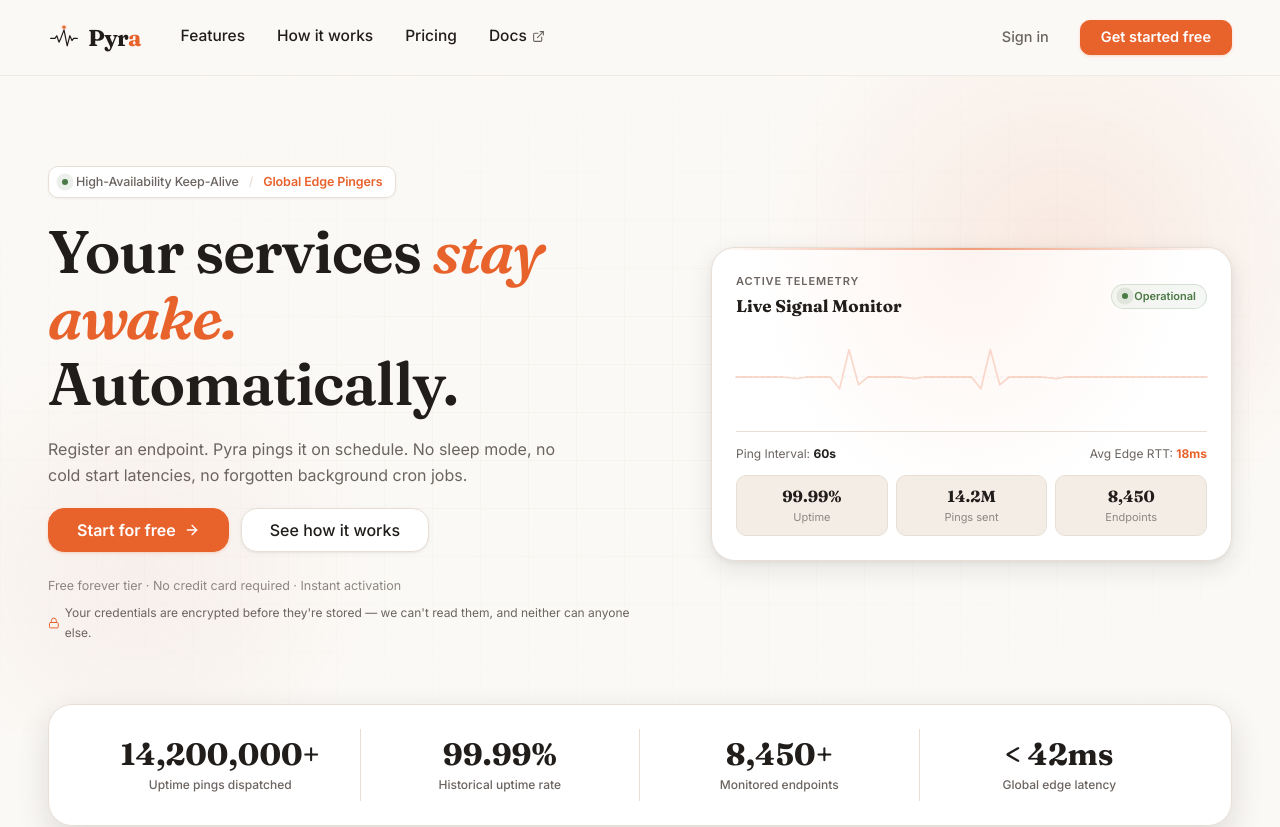
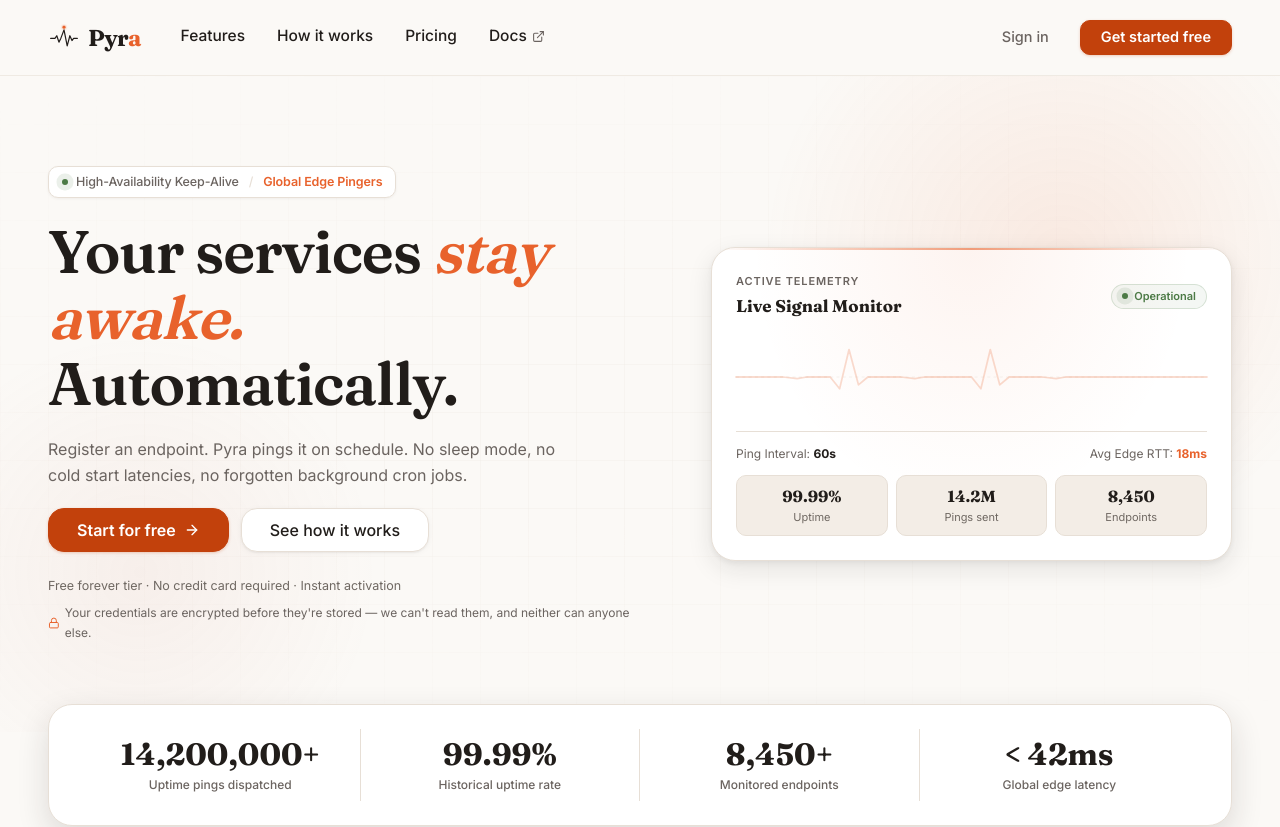
Before and after one commit to Hazy019/pyra-keep-alive, a Next.js app in the folder apps/web/: page / in a window 1280 px wide. Shown: the top 827 px of the page. Built offline with nearby package versions, Linux system fonts and the light colour scheme; no server answers.

Commit message:
feat(security, design): per-request CSP nonce, COOP, self-hosted fonts with next/font, tabular-nums (TASK-4, TASK-5)

```diff
--- a/apps/web/next.config.ts
+++ b/apps/web/next.config.ts
@@ -1,18 +1,4 @@
 import type { NextConfig } from 'next'
-
-// Suppress Node.js DEP0005 (Buffer() deprecation) emitted by internal pg/postgres drivers
-if (typeof process !== 'undefined' && process.emitWarning) {
-  const originalEmitWarning = process.emitWarning
-  process.emitWarning = function (warning: any, ...args: any[]) {
-    if (typeof warning === 'string' && (warning.includes('DEP0005') || warning.includes('Buffer() is deprecated'))) {
-      return
-    }
-    if (typeof warning === 'object' && warning && (warning.code === 'DEP0005' || warning.name === 'DeprecationWarning' && warning.message?.includes('Buffer()'))) {
-      return
-    }
-    return (originalEmitWarning as any).apply(process, [warning, ...args])
-  }
-}
 
 const nextConfig: NextConfig = {
   // Strict mode catches React lifecycle issues earlier
@@ -42,28 +28,12 @@
           { key: 'X-Content-Type-Options', value: 'nosniff' },
           // Referrer
           { key: 'Referrer-Policy', value: 'strict-origin-when-cross-origin' },
+          // Cross-Origin Isolation
+          { key: 'Cross-Origin-Opener-Policy', value: 'same-origin' },
           // Permissions policy — deny camera/mic/geolocation by default
           {
             key: 'Permissions-Policy',
             value: 'camera=(), microphone=(), geolocation=()',
-          },
-          // CSP — script-src uses nonce in practice; this is the base policy
-          // In production, add your CDN domain to the allowlist
-          {
-            key: 'Content-Security-Policy',
-            value: [
-              "default-src 'self'",
-              "script-src 'self' 'unsafe-inline' 'unsafe-eval' https://challenges.cloudflare.com https://*.clerk.accounts.dev https://*.clerk.com https://clerk.pyra.dev",
-              "worker-src 'self' blob:",
-              "style-src 'self' 'unsafe-inline' https://fonts.googleapis.com",
-              "font-src 'self' https://fonts.gstatic.com",
-              "img-src 'self' data: https: blob: https://img.clerk.com",
-              "connect-src 'self' https://clerk.pyra.dev https://*.clerk.accounts.dev https://*.clerk.com https://api.clerk.com",
-              "frame-src 'self' https://challenges.cloudflare.com https://*.clerk.accounts.dev https://*.clerk.com",
-              "object-src 'none'",
-              "base-uri 'self'",
-              "form-action 'self'",
-            ].join('; '),
           },
         ],
       },
--- a/apps/web/src/app/globals.css
+++ b/apps/web/src/app/globals.css
@@ -1,6 +1,3 @@
-/* ─── Google Fonts ────────────────────────────────────────────────────────── */
-@import url("https://fonts.googleapis.com/css2?family=Inter:wght@300;400;500;600;700&family=Fraunces:ital,opsz,wght@0,9..144,400;0,9..144,600;0,9..144,700;1,9..144,400;1,9..144,600&display=swap");
-
 @import "tailwindcss";
 
 /* ─── Pyra Design Tokens ─────────────────────────────────────────────────── */
@@ -16,22 +13,31 @@
   --color-accent:      #E8622C;
   --color-accent-hover:#DF551F;
   --color-accent-dim:  #C74F1E;
+  --color-accent-btn:  #C2410C; /* AA/AAA compliant (~5.18:1 contrast with white text) */
+  --color-accent-btn-hover: #9A3412;
   --color-accent-glow: rgba(232, 98, 44, 0.12);
   --color-accent-glow-strong: rgba(232, 98, 44, 0.22);
   --color-secondary:   #C97B6B;
   --color-text:        #211D1A;
   --color-text-primary:#211D1A;
   --color-text-muted:  #6B6460;
-  --color-text-dim:    #8E8681;
+  --color-text-dim:    #6F6862; /* AA/AAA compliant (~5.21:1 contrast on #FBF9F6) */
   --color-text-on-dark:#F5F0EB;
   --color-success:     #4C7A46;
   --color-warning:     #B56A15;
   --color-error:       #B23A2E;
 
-  /* Typography */
-  --font-body:    "Inter", -apple-system, BlinkMacSystemFont, "Segoe UI", Roboto, sans-serif;
-  --font-heading: "Fraunces", Georgia, serif;
-  --font-mono:    "Geist Mono", "Fira Code", monospace;
+  /* ─── Typography & Font Roles ───────────────────────────────────────────────
+   * 1. Brand / Headings: Fraunces (Variable serif with optical size [opsz] axis for crisp,
+   *    warm editorial headings without thinning out).
+   * 2. Interface / Body: Inter (Highly legible neutral sans-serif for UI elements,
+   *    inputs, labels, paragraphs, and descriptions).
+   * 3. Data / Metrics:   Geist Mono (Monospace font strictly dedicated to numbers,
+   *    latencies, HTTP status codes, and timestamps with tabular numerals).
+   * ──────────────────────────────────────────────────────────────────────────── */
+  --font-body:    var(--font-inter), "Inter", -apple-system, BlinkMacSystemFont, "Segoe UI", Roboto, sans-serif;
+  --font-heading: var(--font-fraunces), "Fraunces", Georgia, serif;
+  --font-mono:    var(--font-geist-mono), "Geist Mono", "Fira Code", monospace;
 
   /* Spacing & Radii */
   --radius-sm:  6px;
@@ -96,9 +102,23 @@
 h1, h2, h3, h4, h5 {
   font-family: var(--font-heading);
   font-weight: 600;
+  font-optical-sizing: auto;
   line-height: 1.15;
   letter-spacing: -0.02em;
   color: var(--color-text);
+}
+
+/* Numeric alignment — eliminates jitter on live counters, latencies, and timestamps */
+.tabular-nums,
+[data-tabular-nums],
+.font-mono,
+code,
+time,
+.metric-value,
+.counter-value,
+.latency-badge {
+  font-variant-numeric: tabular-nums;
+  font-feature-settings: "tnum";
 }
 
 h1 { font-size: clamp(2.4rem, 5vw + 1rem, 3.75rem); }
@@ -256,17 +276,17 @@
 .btn:disabled:active { transform: none; }
 
 .btn-primary {
-  background: var(--color-accent);
+  background: var(--color-accent-btn);
   color: #FFFFFF;
-  border-color: var(--color-accent);
+  border-color: var(--color-accent-btn);
   font-weight: 600;
-  box-shadow: 0 1px 3px rgba(232, 98, 44, 0.25);
+  box-shadow: 0 1px 3px rgba(194, 65, 12, 0.25);
 }
 .btn-primary:hover {
-  background: var(--color-accent-hover);
-  border-color: var(--color-accent-hover);
+  background: var(--color-accent-btn-hover);
+  border-color: var(--color-accent-btn-hover);
   transform: translateY(-2px) scale(1.02);
-  box-shadow: 0 6px 20px rgba(232, 98, 44, 0.35);
+  box-shadow: 0 6px 20px rgba(194, 65, 12, 0.35);
   color: #FFFFFF;
 }
 
--- a/apps/web/src/app/layout.tsx
+++ b/apps/web/src/app/layout.tsx
@@ -1,6 +1,26 @@
 import type { Metadata } from 'next'
+import { Inter, Fraunces, Geist_Mono } from 'next/font/google'
 import './globals.css'
 import { ClerkProvider } from '@clerk/nextjs'
+
+const inter = Inter({
+  subsets: ['latin'],
+  variable: '--font-inter',
+  display: 'swap',
+})
+
+const fraunces = Fraunces({
+  subsets: ['latin'],
+  variable: '--font-fraunces',
+  display: 'swap',
+  axes: ['opsz'],
+})
+
+const geistMono = Geist_Mono({
+  subsets: ['latin'],
+  variable: '--font-geist-mono',
+  display: 'swap',
+})
 
 const siteUrl = process.env.NEXT_PUBLIC_APP_URL || 'https://pyra.dev'
 
@@ -13,12 +33,6 @@
   description:
     'Pyra automatically pings your HTTP endpoints, Supabase, Render, and Railway databases on schedule so they never pause, sleep, or suffer cold start latencies.',
   keywords: [
-    'kyrell santillan',
-    'Kyrell Santillan',
-    'Hazy019',
-    'Hazy',
-    '@Hazy019',
-    '@Hazy',
     'keep-alive',
     'uptime monitoring',
     'database keep-alive',
@@ -102,10 +116,10 @@
 const publishableKey = process.env.NEXT_PUBLIC_CLERK_PUBLISHABLE_KEY
 const isClerkConfigured = Boolean(
   publishableKey &&
-  publishableKey.startsWith('pk_') &&
-  !publishableKey.includes('placeholder') &&
-  !publishableKey.includes('...') &&
-  publishableKey !== 'pk_test_Y2xlcmsucHlyYS5kZXYk'
+    publishableKey.startsWith('pk_') &&
+    !publishableKey.includes('placeholder') &&
+    !publishableKey.includes('...') &&
+    publishableKey !== 'pk_test_Y2xlcmsucHlyYS5kZXYk',
 )
 
 const jsonLd = {
@@ -157,7 +171,12 @@
 
 export default function RootLayout({ children }: { children: React.ReactNode }) {
   return (
-    <html lang="en" suppressHydrationWarning data-scroll-behavior="smooth">
+    <html
+      lang="en"
+      className={`${inter.variable} ${fraunces.variable} ${geistMono.variable}`}
+      suppressHydrationWarning
+      data-scroll-behavior="smooth"
+    >
       <head>
         {/* Google Site Verification */}
         <meta name="google-site-verification" content="jurX14tSOTCPj1zMR21guSGjlv22Q17yRsd9fNjop5g" />
@@ -172,9 +191,6 @@
           type="application/ld+json"
           dangerouslySetInnerHTML={{ __html: JSON.stringify(jsonLd) }}
         />
-        {/* Preconnect to Google Fonts */}
-        <link rel="preconnect" href="https://fonts.googleapis.com" />
-        <link rel="preconnect" href="https://fonts.gstatic.com" crossOrigin="anonymous" />
       </head>
       <body>
         {isClerkConfigured && publishableKey ? (
```
Also changed, not shown: apps/web/src/middleware.ts (+53 -13 lines).
